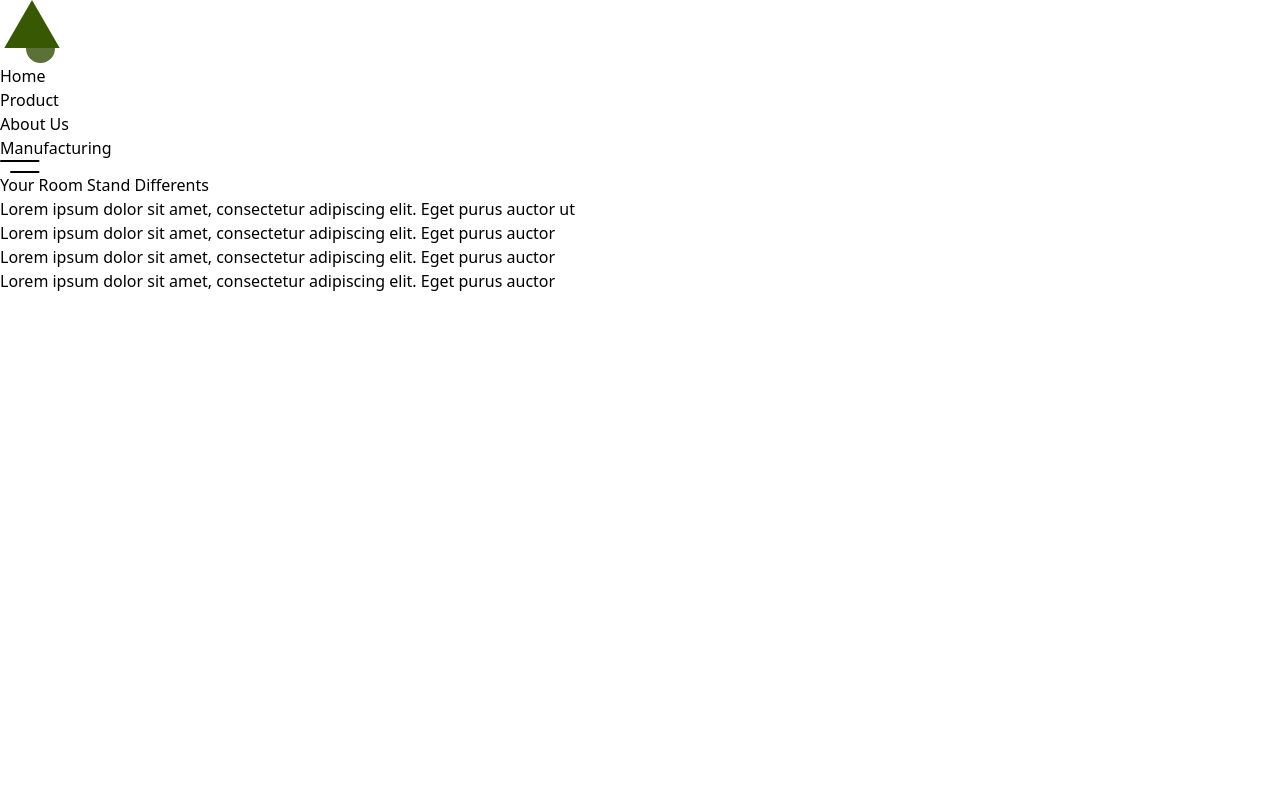
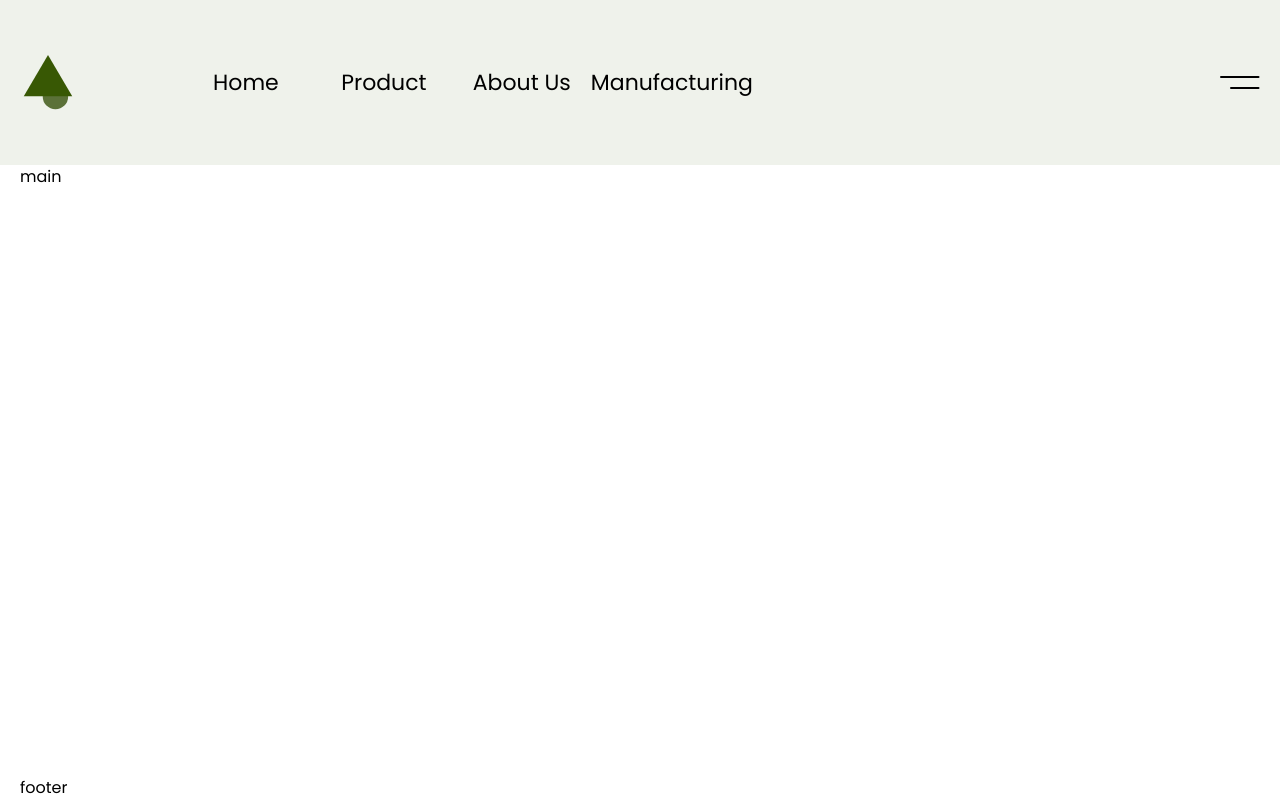
Before and after one commit to ozodbekw/your-room, a website: page index.html in a window 1280 px wide. Drawn offline with Linux system fonts and the light colour scheme.

Commit message:
add SVG icons for logo and burger menu; update Tailwind CSS configuration and styles

```diff
--- a/index.html
+++ b/index.html
@@ -1,86 +1,64 @@
 <!DOCTYPE html>
-<html lang="en">
+<html lang="en" class="h-full">
   <head>
     <meta charset="UTF-8" />
     <meta name="viewport" content="width=device-width, initial-scale=1.0" />
-    <title>Homepage</title>
+    <title>Furniture web page</title>
     <link rel="stylesheet" href="./src/output.css" />
   </head>
-  <body>
+  <body class="font-poppins h-full flex flex-col font-normal">
     <!-- Header -->
-    <header class="header">
-      <div clas="logo">
-        <svg
-          width="64"
-          height="64"
-          viewBox="0 0 64 64"
-          fill="none"
-          xmlns="http://www.w3.org/2000/svg"
-        >
-          <circle cx="40.5" cy="48.5" r="14.5" fill="#5B7138" />
-          <path d="M32 0L59.7128 48H4.28719L32 0Z" fill="#385804" />
-        </svg>
-      </div>
-      <div class="links">
-        <ul>
-          <li><a href="#">Home</a></li>
-          <li><a href="#">Product</a></li>
-          <li><a href="#">About Us</a></li>
-          <li><a href="#">Manufacturing</a></li>
-        </ul>
-      </div>
-      <div class="burger">
-        <svg
-          width="40"
-          height="13"
-          viewBox="0 0 40 13"
-          fill="none"
-          xmlns="http://www.w3.org/2000/svg"
-        >
-          <path
-            d="M1 1H38.5"
-            stroke="black"
-            stroke-width="2"
-            stroke-linecap="round"
+    <header class="header bg-[#EFF2EB]">
+      <div class="container flex items-center">
+        <a class="mr-[101px]" href="index.html">
+          <img src="./imags/svg/logo.svg" alt="" />
+        </a>
+        <nav class="links w-full flex items-center justify-between py-[66px]">
+          <!-- <ul class="flex text-2xl gap-[55px]"> -->
+          <ul class="flex text-[22px] w-[580px]">
+            <li class="w-full text-center">
+              <a
+                href="#"
+                class="hover:font-semibold hover:underline  transition-all"
+                >Home</a
+              >
+            </li>
+            <li class="w-full text-center">
+              <a
+                href="#"
+                class="hover:font-semibold hover:underline  transition-all"
+                >Product</a
+              >
+            </li>
+            <li class="w-full text-center">
+              <a
+                href="#"
+                class="hover:font-semibold hover:underline  transition-all"
+                >About Us</a
+              >
+            </li>
+            <li class="w-full text-center mr-1">
+              <a
+                href="#"
+                class="hover:font-semibold hover:underline  transition-all"
+                >Manufacturing</a
+              >
+            </li>
+          </ul>
+
+          <img
+            class="cursor-pointer"
+            src="./imags/svg/burger-icon.svg"
+            alt="burger icon"
           />
-          <path
-            d="M11 12H38.5"
-            stroke="black"
-            stroke-width="2"
-            stroke-linecap="round"
-          />
-        </svg>
+        </nav>
       </div>
     </header>
 
     <!-- Main -->
-    <main class="products">
-      <div class="main_product">
-        <h1>Your Room Stand Differents</h1>
-        <div>
-          <p>
-            Lorem ipsum dolor sit amet, consectetur adipiscing elit. Eget purus
-            auctor ut
-          </p>
-          <ul>
-            <li>
-              Lorem ipsum dolor sit amet, consectetur adipiscing elit. Eget
-              purus auctor
-            </li>
-            <li>
-              Lorem ipsum dolor sit amet, consectetur adipiscing elit. Eget
-              purus auctor
-            </li>
-            <li>
-              Lorem ipsum dolor sit amet, consectetur adipiscing elit. Eget
-              purus auctor
-            </li>
-          </ul>
-        </div>
-      </div>
-    </main>
+    <main class="container grow">main</main>
 
     <!-- Footer -->
-    <footer></footer>
+    <footer class="container">footer</footer>
   </body>
 </html>
--- a/src/input.css
+++ b/src/input.css
@@ -4,6 +4,45 @@
 
 @layer utilities {
   .container {
-    @apply mx-auto max-w-[986px] px-5;
+    @apply mx-auto max-w-[1288px] px-5;
   }
 }
+
+@layer base {
+  @font-face {
+    font-family: "Poppins";
+    font-style: normal;
+    font-weight: 400;
+    font-display: swap;
+    src: url(../fonts/poppins-v22-latin-regular.woff2) format("woff2");
+  }
+  @font-face {
+    font-family: "Poppins";
+    font-style: normal;
+    font-weight: 600;
+    font-display: swap;
+    src: url(../fonts/poppins-v22-latin-600.woff2) format("woff2");
+  }
+  @font-face {
+    font-family: "Poppins";
+    font-style: normal;
+    font-weight: 700;
+    font-display: swap;
+    src: url(../fonts/poppins-v22-latin-700.woff2) format("woff2");
+  }
+  .heading2 {
+    @apply text-[#42446E] text-5xl font-bold;
+  }
+  .projects-card-heading {
+    @apply text-[26px] font-medium leading-6 mb-4 text-black;
+  }
+  .projects-card {
+    @apply h-[567px] shadow-lg rounded-3xl text-left;
+  }
+  .projects-card-describtion {
+    @apply text-[#666] text-lg leading-6  w-[314px];
+  }
+  .projects-card-name {
+    @apply text-[#666] text-[14px] leading-6  w-[314px] mt-[12px] mb-[21px];
+  }
+}
--- a/tailwind.config.js
+++ b/tailwind.config.js
@@ -1,8 +1,11 @@
 /** @type {import('tailwindcss').Config} */
 module.exports = {
-  content: ["**/*.{html}"],
+  content: ["./*.{html,js}"],
   theme: {
     extend: {},
+    fontFamily: {
+      poppins: ["Poppins", "system-ui"],
+    },
   },
   plugins: [],
 };
```
Also changed, not shown: fonts/poppins-v22-latin-600.woff2 (added), fonts/poppins-v22-latin-700.woff2 (added), fonts/poppins-v22-latin-regular.woff2 (added), imags/svg/burger-icon.svg (added), imags/svg/logo.svg (added), src/output.css.
